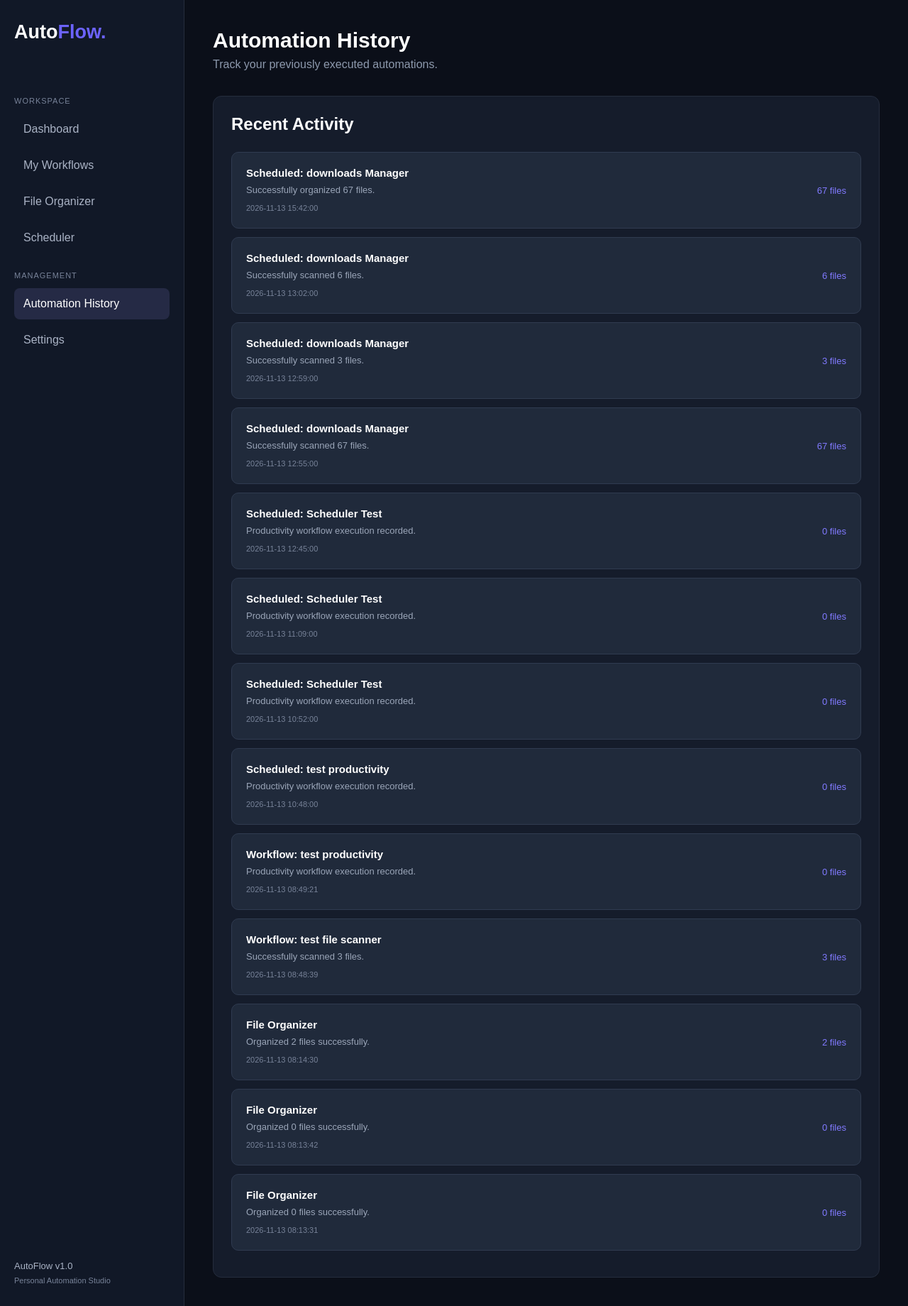
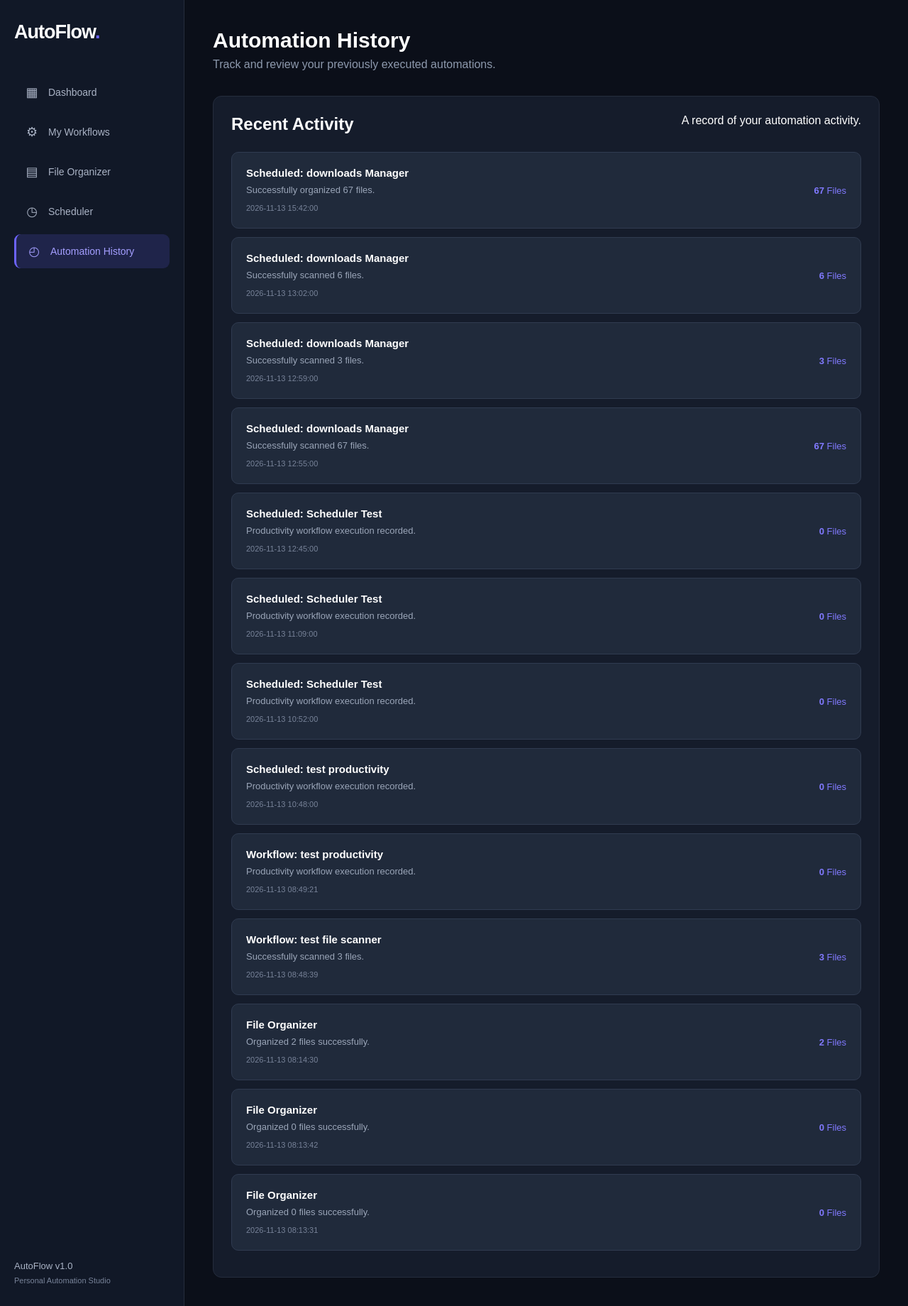
Before and after one commit to rbtechniques/AutoFlow, a Flask app: page /history in a window 1280 px wide. Shown: the whole page at 71% size. Run offline with Flask 3, Linux system fonts and the light colour scheme; data comes from the database, SQL or seed files in the repository.

Commit message:
Refactor history and scheduler navigation for improved UI consistency

```diff
--- a/templates/history.html
+++ b/templates/history.html
@@ -14,29 +14,36 @@
 
 <body>
 
-<div class="app-container">
+    <div class="dashboard">
 
+        <!-- Sidebar -->
         <aside class="sidebar">
 
-        <div class="logo">
-            <h2>Auto<span>Flow.</span></h2>
-        </div>
+            <h2 class="brand">AutoFlow<span>.</span></h2>
 
-        <nav>
-            <p class="nav-heading">WORKSPACE</p>
+            <nav class="sidebar-nav">
 
-            <a href="/" class="nav-link">Dashboard</a>
-            <a href="/workflows" class="nav-link">My Workflows</a>
-            <a href="/organizer" class="nav-link">File Organizer</a>
-            <a href="#" class="nav-link">Scheduler</a>
-
-            <p class="nav-heading">MANAGEMENT</p>
-
-            <a href="/history" class="nav-link active">
-                Automation History
+                <a href="/" class="nav-link">
+                    <span>▦</span> Dashboard
                 </a>
 
-            <a href="#" class="nav-link">Settings</a>
+                <a href="/workflows" class="nav-link">
+                    <span>⚙</span> My Workflows
+                </a>
+
+                <a href="/organizer" class="nav-link">
+                    <span>▤</span> File Organizer
+                </a>
+
+                <a href="/scheduler" class="nav-link">
+                    <span>◷</span> Scheduler
+                </a>
+
+                <a href="/history" class="nav-link active"
+                   aria-current="page">
+                    <span>◴</span> Automation History
+                </a>
+
             </nav>
 
             <div class="sidebar-bottom">
@@ -47,47 +54,63 @@
         </aside>
 
 
+        <!-- Main Content -->
         <main class="main-content">
 
             <header class="topbar">
                 <div>
                     <h1>Automation History</h1>
-                <p>Track your previously executed automations.</p>
+                    <p>Track and review your previously executed automations.</p>
                 </div>
             </header>
 
 
+            <!-- History Section -->
             <section class="panel">
 
                 <div class="panel-heading">
                     <h2>Recent Activity</h2>
+                    <p>A record of your automation activity.</p>
                 </div>
 
+
                 {% if history %}
+
+                    <div class="history-list">
 
                         {% for item in history %}
 
                             <div class="history-item">
 
                                 <div class="history-info">
+
                                     <h3>{{ item.action }}</h3>
+
                                     <p>{{ item.details }}</p>
-                        <span>{{ item.created_at }}</span>
+
+                                    <span class="history-date">
+                                        {{ item.created_at }}
+                                    </span>
+
                                 </div>
 
+
                                 <div class="history-count">
-                        {{ item.files_moved }} files
+                                    <strong>{{ item.files_moved }}</strong>
+                                    <span>Files</span>
                                 </div>
 
                             </div>
 
                         {% endfor %}
 
+                    </div>
+
                 {% else %}
 
                     <div class="empty-state">
                         <h3>No activity yet</h3>
-                    <p>Your automation history will appear here.</p>
+                        <p>Your automation history will appear here once you run a workflow or organize files.</p>
                     </div>
 
                 {% endif %}
```
Also changed, not shown: templates/scheduler.html (+3 -5 lines). Lines whose indentation alone changed are shown as unchanged.
